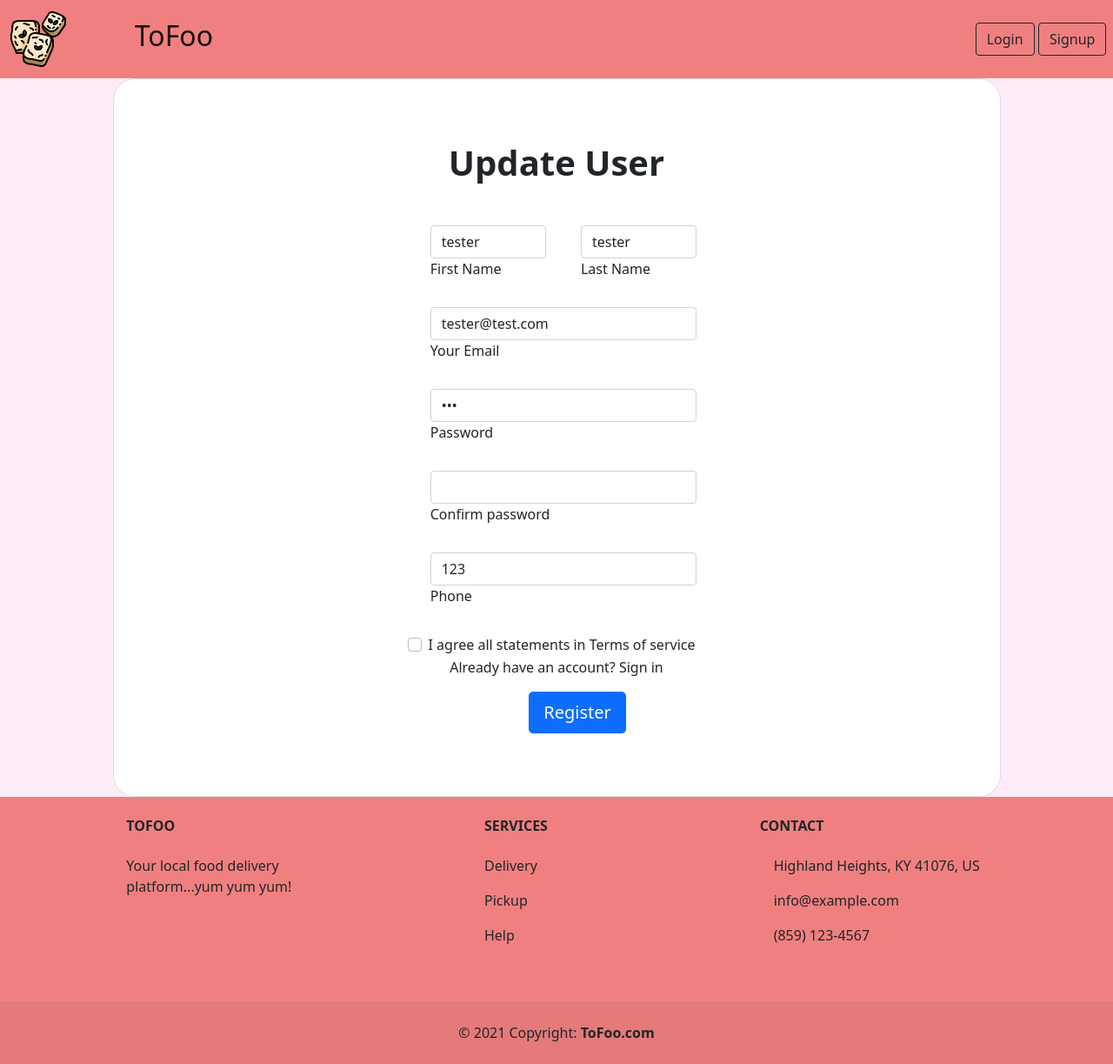
After one commit to teddygizachew/ToFoo, a PHP site: page /modifyRestaurant.php?user_ID=61 in a window 1280 px wide. The commit adds this page. Shown: the whole page at 87% size. Run offline with PHP 8.4, Linux system fonts and the light colour scheme; data comes from the database, SQL or seed files in the repository.

Commit message:
Final Updates

```diff
--- /dev/null
+++ b/App/modifyRestaurant.php
@@ -0,0 +1,122 @@
+<?php
+require_once('../Home/Header.php');
+require_once('../Settings/Connection.php');
+require_once('../Classes/UserClass.php');
+require_once('../Classes/RestaurantClass.php');
+
+$user = User::getUserByID($connection, $_GET['user_ID']);
+
+if (count($_POST) > 0) {
+
+  $firstName = trim($_POST['firstName']);
+  $lastName = trim($_POST['lastName']);
+  $email = trim($_POST['email']);
+  $password = trim($_POST['password']);
+  $phone = trim($_POST['phone']);
+  $role = 1;
+
+  User::modifyUser($connection, $firstName, $lastName, $email, $password, $phone, $role, $_GET['user_ID']);
+
+  header("location: profile.php");
+}
+?>
+
+<section>
+  <div class="container h-100">
+    <div class="row d-flex justify-content-center align-items-center h-100">
+      <div class="col-lg-12 col-xl-11">
+        <div class="card text-black" style="border-radius: 25px;">
+          <div class="card-body p-md-5">
+            <div class="row justify-content-center">
+              <div class="col-md-10 col-lg-6 col-xl-5 order-2 order-lg-1">
+
+                <p class="text-center h1 fw-bold mb-5 mx-1 mx-md-4 mt-4">Update User</p>
+
+                <form class="mx-1 mx-md-4" method="POST">
+
+                  <div class="row">
+                    <div class="col-md-6">
+
+                      <div class="d-flex flex-row align-items-center mb-4">
+                        <i class="fas fa-user fa-lg me-3 fa-fw"></i>
+                        <div class="form-outline flex-fill mb-0">
+                          <input name="firstName" type="text" id="form3Example1c" class="form-control" value="<?= $user['firstName'] ?>" required />
+                          <label class="form-label" for="form3Example1c">First Name</label>
+                        </div>
+                      </div>
+
+                    </div>
+                    <div class="col-md-6">
+
+                      <div class="d-flex flex-row align-items-center mb-4">
+                        <i class="fas fa-user fa-lg me-3 fa-fw"></i>
+                        <div class="form-outline flex-fill mb-0">
+                          <input name="lastName" type="text" id="form3Example1c" class="form-control" value="<?= $user['lastName'] ?>" required />
+                          <label class="form-label" for="form3Example1c">Last Name</label>
+                        </div>
+                      </div>
+                    </div>
+
+                    <div class="d-flex flex-row align-items-center mb-4">
+                      <i class="fas fa-envelope fa-lg me-3 fa-fw"></i>
+                      <div class="form-outline flex-fill mb-0">
+                        <input name="email" type="email" id="form3Example3c" class="form-control" value="<?= $user['email'] ?>" placeholder="abc@gmail.com" required />
+                        <label class="form-label" for="form3Example3c">Your Email</label>
+                      </div>
+                    </div>
+
+                    <div class="d-flex flex-row align-items-center mb-4">
+                      <i class="fas fa-lock fa-lg me-3 fa-fw"></i>
+                      <div class="form-outline flex-fill mb-0">
+                        <input name="password" type="password" id="form3Example4c" class="form-control" value="<?= $user['password'] ?>" required />
+                        <label class="form-label" for="form3Example4c">Password</label>
+                      </div>
+                    </div>
+
+                    <div class="d-flex flex-row align-items-center mb-4">
+                      <i class="fas fa-key fa-lg me-3 fa-fw"></i>
+                      <div class="form-outline flex-fill mb-0">
+                        <input type="password" id="form3Example4cd" class="form-control" required />
+                        <label class="form-label" for="form3Example4cd">Confirm password</label>
+                      </div>
+                    </div>
+
+                    <div class="d-flex flex-row align-items-center mb-4">
+                      <i class="fas fa-key fa-lg me-3 fa-fw"></i>
+                      <div class="form-outline flex-fill mb-0">
+                        <input name="phone" type="text" id="form3Example4cd" class="form-control" value="<?= $user['phone'] ?>" required />
+                        <label class="form-label" for="form3Example4cd">Phone</label>
+                      </div>
+                    </div>
+
+                    <div class="form-check d-flex justify-content-center">
+                      <input class="form-check-input me-2" type="checkbox" value="" id="form2Example3c" required />
+                      <label class="form-check-label" for="form2Example3">
+                        I agree all statements in <a href="">Terms of service</a>
+                      </label>
+                    </div>
+
+                    <div class="d-flex justify-content-center">
+                      <p class="form-check-label" for="form2Example3">
+                        Already have an account? <a href="Signin.php">Sign in</a>
+                      </p>
+                    </div>
+
+                    <div class="d-flex justify-content-center mx-4 mb-3 mb-lg-4">
+                      <button type="submit" class="btn btn-primary btn-lg">Register</button>
+                    </div>
+                  </div>
+                </form>
+
+              </div>
+            </div>
+          </div>
+        </div>
+      </div>
+    </div>
+  </div>
+</section>
+
+<?php
+require_once('../Home/Footer.php');
+?>
--- a/App/payment.php
+++ b/App/payment.php
@@ -12,7 +12,6 @@ if (count($_POST) > 0) {
   $securityCode = trim($_POST['securityCode']);
   $userID = $_SESSION['id'];
 
-  echo $userID;
   Payment::createPayment($connection, $fullName, $cardNum, $expiration, $securityCode, $userID);
 }
 ?>
--- a/Classes/RestaurantClass.php
+++ b/Classes/RestaurantClass.php
@@ -2,6 +2,20 @@
 
 class Restaurant
 {
+  static function createRestaurant($connection, $name, $categoryID, $city, $state, $street1, $street2, $zip)
+  {
+    $query = $connection->prepare('INSERT INTO restaurant (name, categoryID, city, state, street1, street2, zip) VALUES (?, ?, ?, ?, ?, ?, ?)');
+    $query->execute([$name, $categoryID, $city, $state, $street1, $street2, $zip]);
+    header("location: profile.php");
+    return;
+  }
+
+  static function getRestaurant($connection)
+  {
+    $result = $connection->query('SELECT * FROM restaurant');
+    return $result;
+  }
+
   static function delete($connection, $restaurantID)
   {
     $query = $connection->prepare('DELETE FROM restaurant WHERE ID=?');
--- a/Classes/UserClass.php
+++ b/Classes/UserClass.php
@@ -13,7 +13,6 @@ class User
 
   static function modifyUser($connection,  $firstName, $lastName, $email, $password, $phone, $role, $userID,)
   {
-    echo "ASasas";
     $query = $connection->prepare('UPDATE user SET firstName = ?, lastName = ?, email = ?, password = ?, phone = ?, role = ? WHERE ID=?');
     $query->execute([$firstName, $lastName, $email, $password, $phone, $role, $userID]);
     header("location: profile.php");
```
Also changed, not shown: App/createRestaurant.php (added, +136 -0 lines), App/index.php (+5 -2 lines), App/profile.php (+16 -0 lines), Classes/CategoryClass.php (added, +11 -0 lines).
